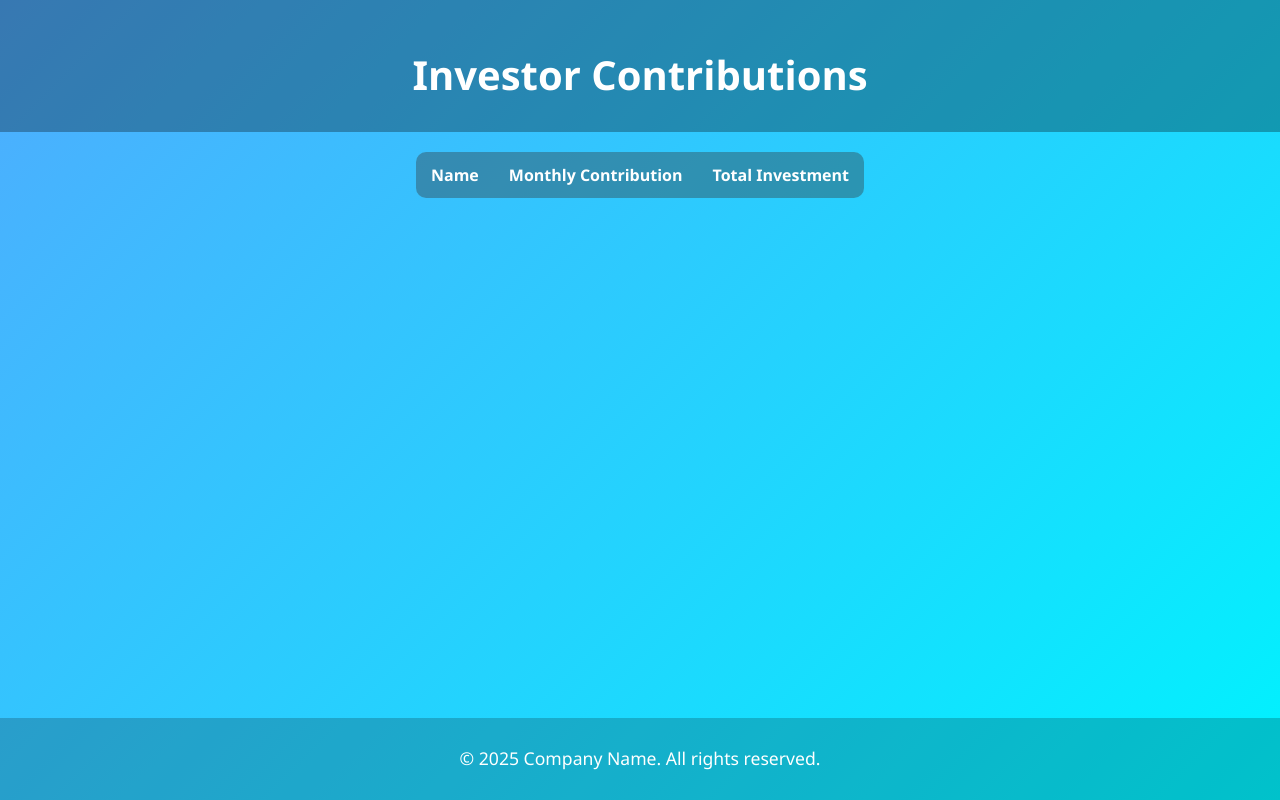
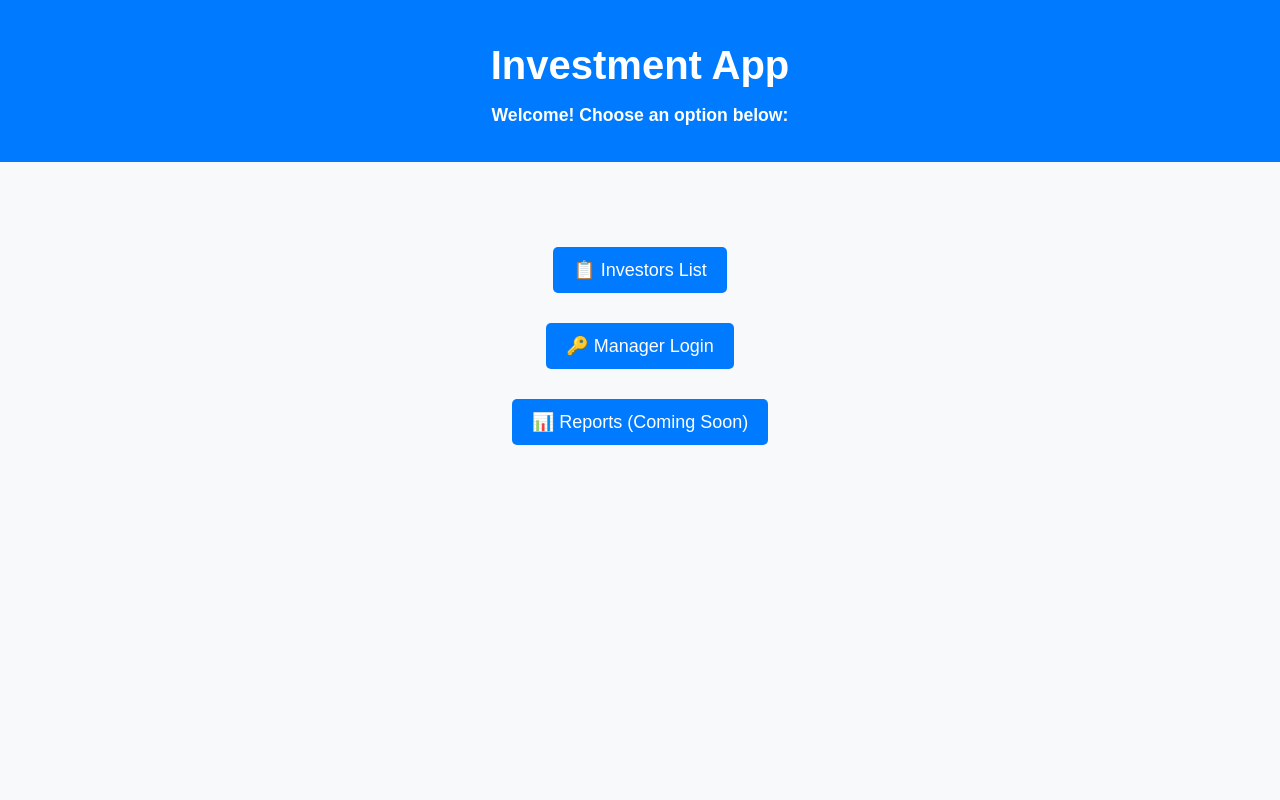
Before and after one commit to coderMonus/dic, a website: page public/index.html in a window 1280 px wide. Drawn offline with Linux system fonts and the light colour scheme; no server answers.

Commit message:
added home page

```diff
--- a/public/index.html
+++ b/public/index.html
@@ -3,42 +3,48 @@
 <head>
     <meta charset="UTF-8">
     <meta name="viewport" content="width=device-width, initial-scale=1.0">
-    <title>Investor List</title>
+    <title>Investment App - Home</title>
     <link rel="stylesheet" href="style.css">
+    <style>
+        body {
+            font-family: Arial, sans-serif;
+            text-align: center;
+            margin: 0;
+            background: #f8f9fa;
+        }
+        header {
+            background: #007bff;
+            color: white;
+            padding: 1rem;
+        }
+        main {
+            margin-top: 50px;
+        }
+        .btn {
+            display: inline-block;
+            background: #007bff;
+            color: white;
+            padding: 12px 20px;
+            margin: 15px;
+            border-radius: 5px;
+            text-decoration: none;
+            font-size: 18px;
+            transition: 0.3s;
+        }
+        .btn:hover {
+            background: #0056b3;
+        }
+    </style>
 </head>
 <body>
     <header>
-        <h1>Investor Contributions</h1>
+        <h1>Investment App</h1>
+        <p>Welcome! Choose an option below:</p>
     </header>
     <main>
-        <table id="investor-table">
-            <thead>
-                <tr>
-                    <th>Name</th>
-                    <th>Monthly Contribution</th>
-                    <th>Total Investment</th>
-                </tr>
-            </thead>
-            <tbody></tbody>
-        </table>
+        <a href="investors.html" class="btn">📋 Investors List</a>
+        <a href="admin.html" class="btn">🔑 Manager Login</a>
+        <a href="#" class="btn">📊 Reports (Coming Soon)</a>
     </main>
-    <footer>
-        <p>&copy; 2025 Company Name. All rights reserved.</p>
-    </footer>
-    <script>
-        fetch('/api/investors')
-            .then(res => res.json())
-            .then(data => {
-                const tbody = document.querySelector("#investor-table tbody");
-                data.forEach(inv => {
-                    const row = `<tr>
-                        <td>${inv.name}</td>
-                        <td>$${inv.monthly}</td>
-                        <td>$${inv.total}</td>
-                    </tr>`;
-                    tbody.innerHTML += row;
-                });
-            });
-    </script>
 </body>
 </html>
```
Also changed, not shown: public/investors.html (added, +44 -0 lines).
